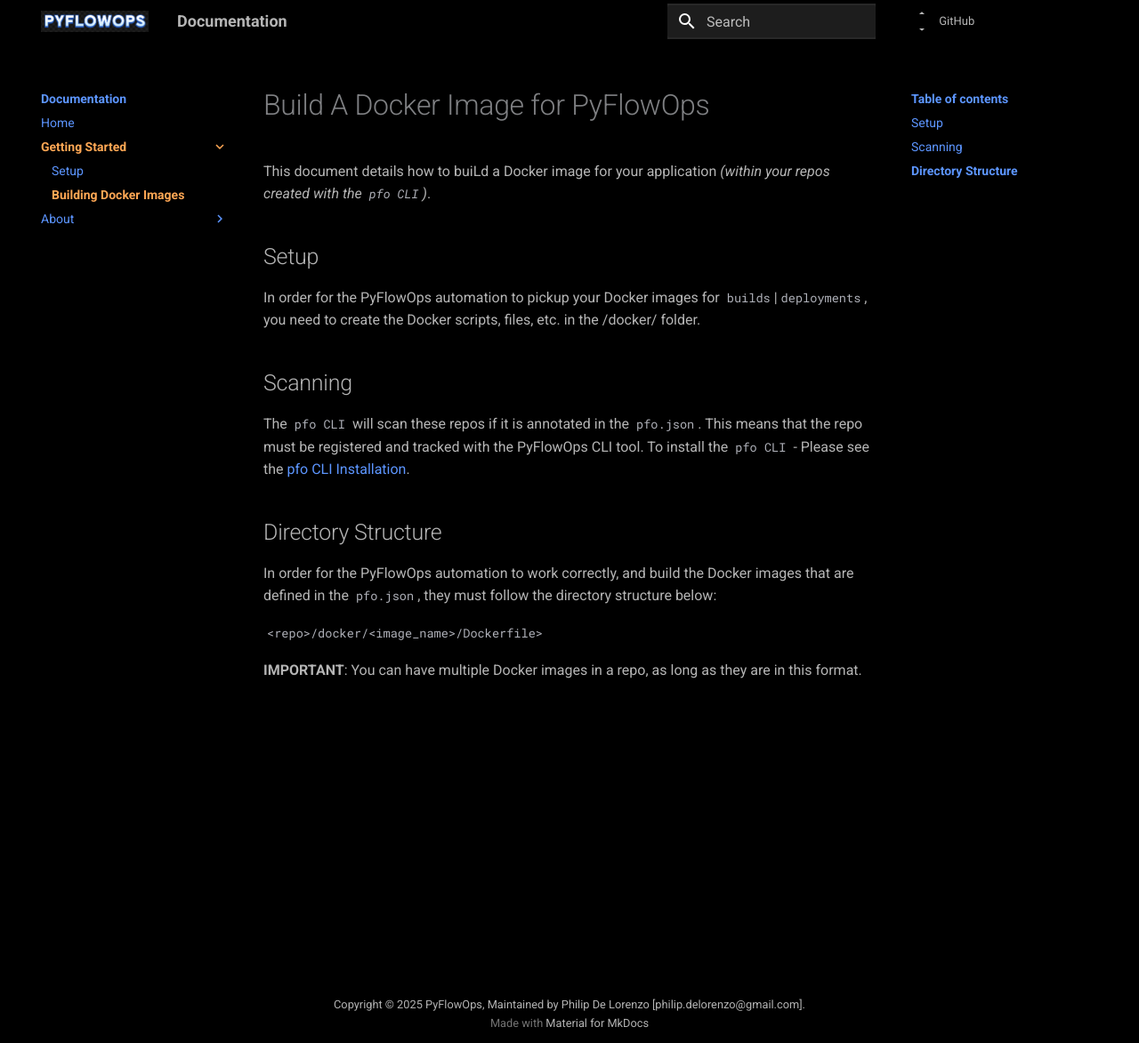
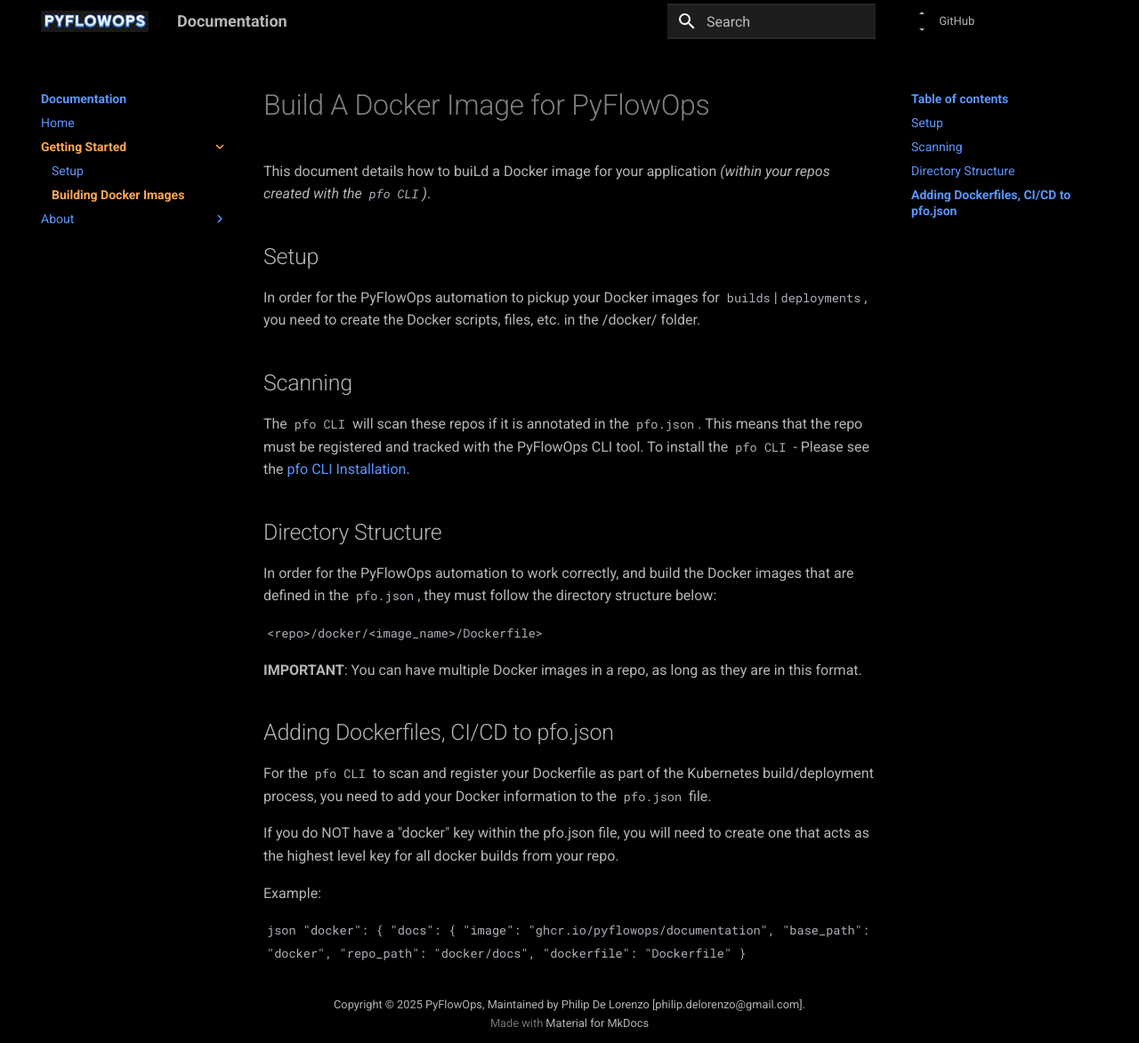
Before and after one commit to PyFlowOps/documentation, an MkDocs documentation site: the page built from docs/src/building-docker-images.md, in a window 1280 px wide and 1173 px high. Shown: the whole window at 89% size. Built offline with MkDocs 1.6.1 and Material for MkDocs 9.7.7, drawn with Linux system fonts in a browser that asks for light colours.

Commit message:
chore: add documentation around adding docker info to the pgo.json

````diff
--- a/docs/src/building-docker-images.md
+++ b/docs/src/building-docker-images.md
@@ -18,3 +18,23 @@
 `<repo>/docker/<image_name>/Dockerfile>`
 
 **IMPORTANT**: You can have multiple Docker images in a repo, as long as they are in this format.
+
+## Adding Dockerfiles, CI/CD to pfo.json
+
+For the `pfo CLI` to scan and register your Dockerfile as part of the Kubernetes build/deployment process,
+you need to add your Docker information to the `pfo.json` file.
+
+If you do NOT have a "docker" key within the pfo.json file, you will need to create one that acts as the
+highest level key for all docker builds from your repo.
+
+Example:
+
+```json
+"docker": {
+"docs": {
+    "image": "ghcr.io/pyflowops/documentation",
+    "base_path": "docker",
+    "repo_path": "docker/docs",
+    "dockerfile": "Dockerfile"
+}
+  ```
````
